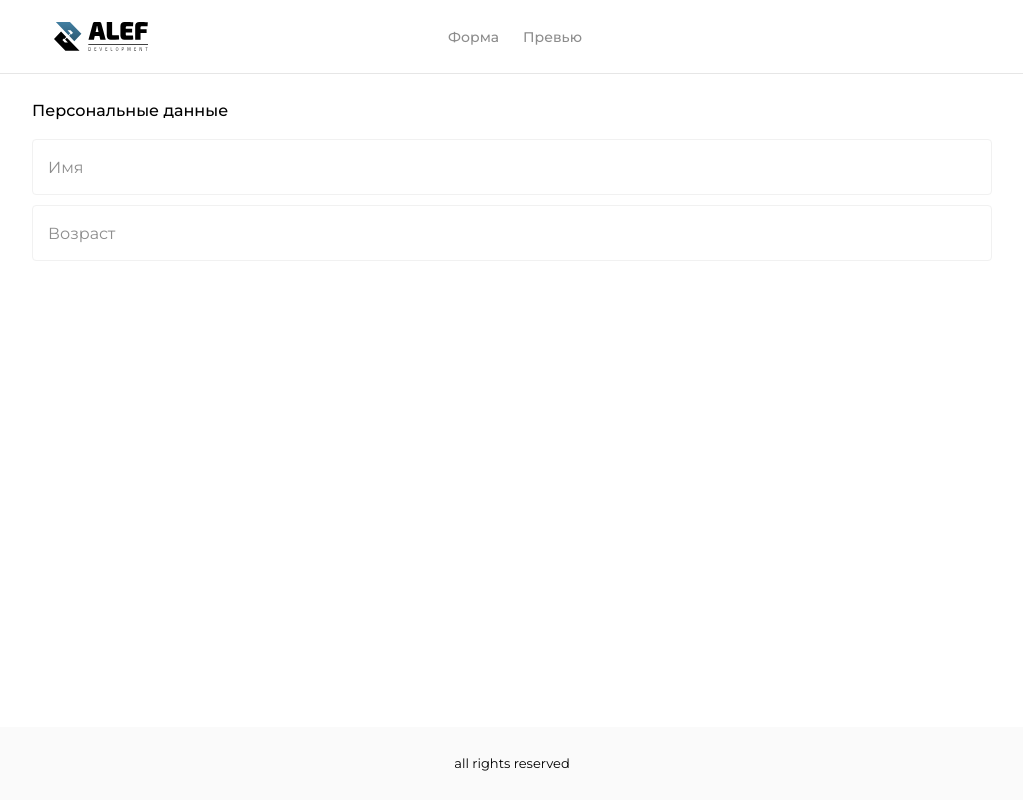
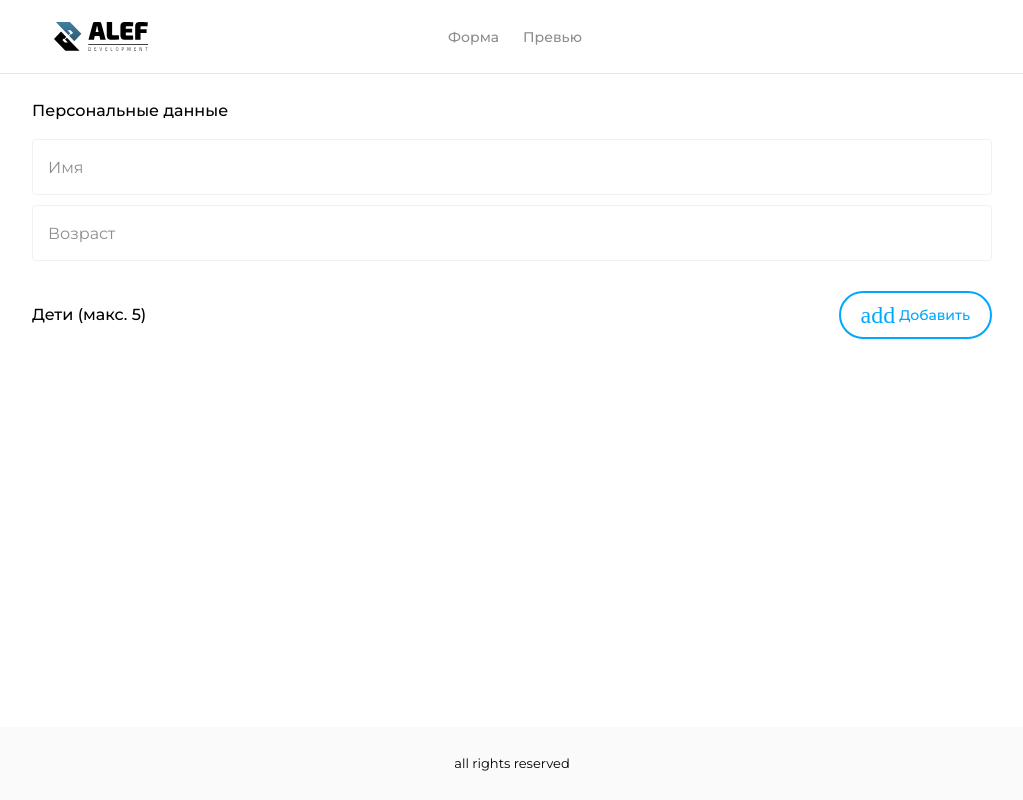
Before and after one commit to Benrise/Alef-Test, a Vue app: page /form in a window 1280 px wide. Shown: the whole page, without its empty margins (128-1151 px from the left). Built offline with nearby package versions, Linux system fonts and the light colour scheme; a web font is replaced by a local one.

Commit message:
Base reusable button realized

```diff
--- a/package.json
+++ b/package.json
@@ -10,6 +10,7 @@
     "format": "prettier --write src/"
   },
   "dependencies": {
+    "material-design-icons-iconfont": "^6.7.0",
     "vue": "^3.3.4",
     "vue-router": "^4.2.4"
   },
--- a/src/components/blocks/MainBlock.vue
+++ b/src/components/blocks/MainBlock.vue
@@ -1,11 +1,14 @@
 <template>
     <section class="main-block">
       <div class="main-block__container">
-        <div class="main-block__title">
-          {{ title }}
+        <div class="main-block__header">
+            <div class="main-block__title">
+                {{ title }}
+            </div>
+            <slot name="button"></slot>
         </div>
         <div class="main-block__forms">
-          <slot></slot>
+          <slot name="form"></slot>
         </div>
       </div>
     </section>
--- a/src/components/blocks/PersonalData.vue
+++ b/src/components/blocks/PersonalData.vue
@@ -1,15 +1,39 @@
 <template>
-    <main-block :title="'Персональные данные'">
-      <BaseForm :label="'Имя'" />
-      <BaseForm :label="'Возраст'" />
+    <main-block title="Персональные данные">
+        <template v-slot:form>
+            <BaseForm label="Имя" />
+            <BaseForm label="Возраст" />
+        </template>
+      <BaseForm label="Возраст" />
+    </main-block>
+
+    <main-block title="Дети (макс. 5)">
+        <template v-slot:button>
+            <BaseButton
+                label="Добавить"
+                @click="clickButton"
+                :isDisabled="false"
+                leftIcon='add'
+                severity="primary"
+                outline
+            />
+        </template>
+
+      <BaseForm label="Возраст" />
     </main-block>
   </template>
 
 <script>
 import MainBlock from "@/components/blocks/MainBlock.vue";
 import BaseForm from "@/components/ui/BaseForm.vue";
+import BaseButton from "@/components/ui/BaseButton.vue";
 export default {
     name: "PersonalData",
-    components: {BaseForm, MainBlock},
+    components: {BaseForm, MainBlock, BaseButton},
+    methods:{
+        clickButton(){
+            console.log('Clicked!')
+        }
+    }
 }
 </script>
--- /dev/null
+++ b/src/components/ui/BaseButton.vue
@@ -0,0 +1,62 @@
+<template>
+    <div class="button"
+    :class="buttonClasses"
+    >
+        <i class="material-icons" v-if="leftIcon">{{leftIcon}}</i>
+        <span class="button__label">{{ label }}</span>
+        <i class="material-icons" v-if="rightIcon">{{rightIcon}}</i>
+    </div>
+</template>
+
+<script>
+export default {
+    name: "BaseButton",
+    props: {
+        label: {
+            type: String,
+            default: ''
+        },
+        isDisabled: {
+            type: Boolean,
+            default: false
+        },
+        leftIcon: {
+            type: String,
+            default: ''
+        },
+        rightIcon: {
+            type: String,
+            default: ''
+        },
+        severity: {
+            type: String,
+            default: ''
+        },
+        outline: {
+            type: Boolean,
+            default: false
+        }
+
+    },
+    data(){
+        return {
+
+        }
+    },
+    methods:{
+        click() {
+            this.$emit('click')
+        }
+    },
+    computed: {
+        buttonClasses(){
+            return {
+                'button_disabled': this.isDisabled,
+                'button_primary': this.severity === 'primary' && !this.outline,
+                'button_outline-primary': this.severity === 'primary' && this.outline,
+            };
+        }
+    }
+
+}
+</script>
--- /dev/null
+++ b/src/scss/base-button.scss
@@ -0,0 +1,37 @@
+.button {
+    border-radius: rem(100);
+    padding: rem(10) rem(20);
+    background-color: $colors-gray;
+    display: flex;
+    flex-direction: row;
+    align-items: center;
+    justify-content: center;
+    gap: rem(4);
+    &__label {
+        font-size: rem(14);
+        font-weight: 500;
+    }
+    cursor: pointer;
+    user-select: none;
+
+    &:hover {
+        opacity: 0.8;
+    }
+
+    &_disabled {
+        pointer-events: none;
+        opacity: 0.5;
+    }
+
+    &_primary {
+        background-color: $colors-primary;
+        color: white;
+    }
+
+    &_outline-primary {
+        background-color: white;
+        border: 2px solid $colors-primary;
+        color: $colors-primary;
+    }
+
+}
--- a/src/scss/main.scss
+++ b/src/scss/main.scss
@@ -10,11 +10,17 @@
     &__title{
         font-size: rem(16);
         font-weight: 500;
-        padding-bottom: rem(20);
     }
     &__forms{
         display: flex;
         flex-direction: column;
         gap: rem(10);
     }
+
+    &__header{
+        display: flex;
+        align-items: center;
+        justify-content: space-between;
+        padding-bottom: rem(20);
+    }
 }
--- a/src/scss/style.scss
+++ b/src/scss/style.scss
@@ -1,4 +1,7 @@
 @import url('https://fonts.googleapis.com/css2?family=Montserrat:wght@400;500;700&display=swap');
+
+$material-design-icons-font-directory-path: 'material-design-icons-iconfont/dist/fonts/';
+@import 'material-design-icons-iconfont/src/material-design-icons';
 
 
 @import 'reset.scss';
@@ -54,3 +57,4 @@ svg {
 @import 'footer.scss';
 
 @import 'base-form.scss';
+@import 'base-button.scss';
```
Also changed, not shown: src/components/ui/ChildForm.vue (added), 1 other file (tests, documents, lock files or other folders).
